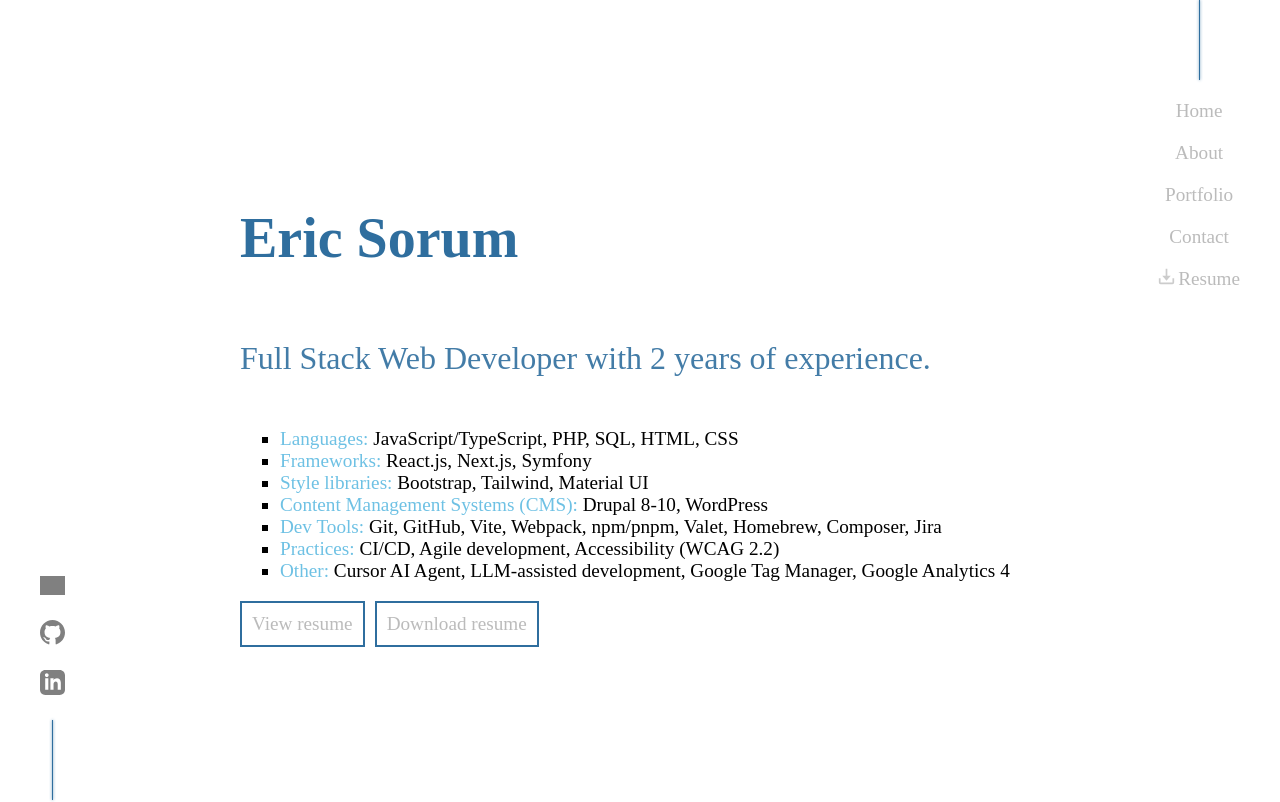
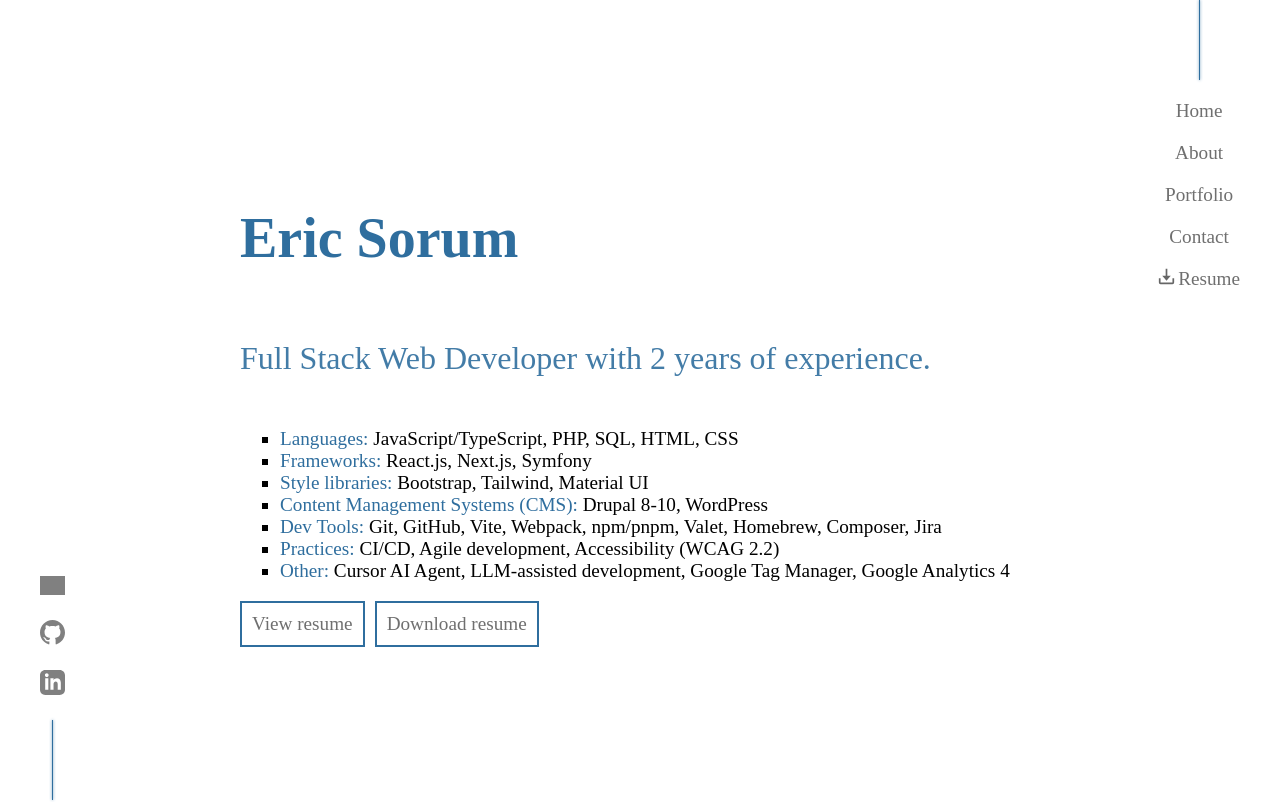
Before and after one commit to EricSorum/portfolio-site, a React (Vite) app: page / in a window 1280 px wide. Shown: the top 802 px of the page. Built offline with nearby package versions, Linux system fonts and the light colour scheme; grey boxes are pictures that could not be loaded.

Commit message:
Color adjustments.

```diff
--- a/src/style/Home.module.css
+++ b/src/style/Home.module.css
@@ -74,5 +74,5 @@
 }
 
 .skillCategory {
-  color: var(--saturated-sky);
+  color: var(--deep-steel);
 }
--- a/src/style/Nav.module.css
+++ b/src/style/Nav.module.css
@@ -53,8 +53,12 @@ a {
 
 .download {
   width: 17px;
-  filter: invert(80%);
+  filter: invert(40%);
   transition: filter 1st ease-out;
   padding-bottom: 20px;
   transition: all var(--transition-time) ease-out;
 }
+
+.download:hover {
+  filter: invert(10%);
+}
--- a/src/style/variables.css
+++ b/src/style/variables.css
@@ -2,7 +2,7 @@
   --saturated-sky: rgb(110, 193, 228);
   --deep-steel: rgb(47, 110, 158);
   --outline-grey: rgba(30, 30, 30, 30%);
-  --faded-grey: rgba(180, 180, 180, 90%);
+  --faded-grey: rgba(95, 95, 95, 0.9);
   --complex-shadow: 0px 0px 0px 1px rgba(30, 31, 37, 0.04),
     0px 8px 4px 0px rgba(30, 31, 37, 0.08),
     0px 26px 33px -13px rgba(30, 31, 37, 0.10),
```
